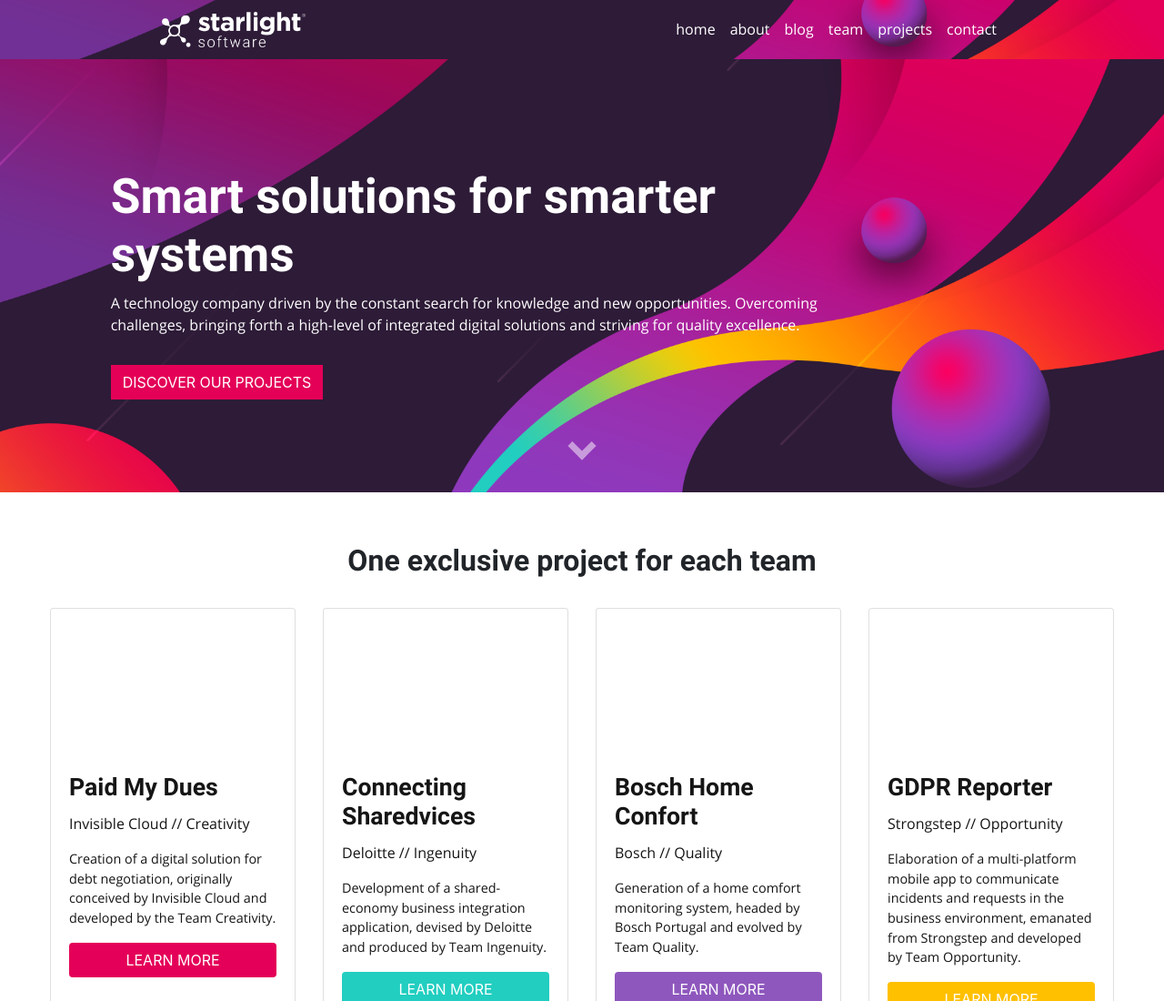
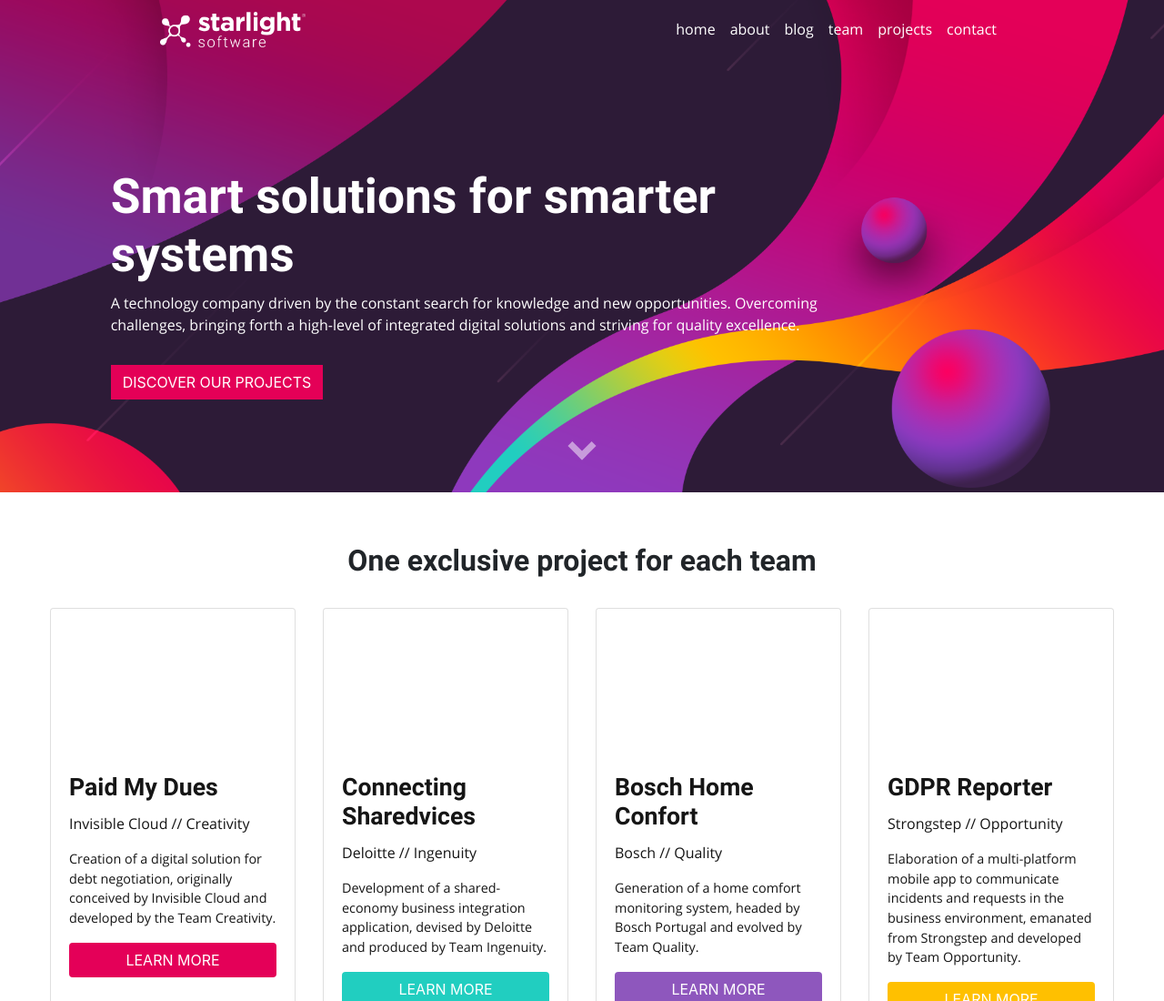
Before and after one commit to starlightsoftware/starlightsoftware.github.io, a plain HTML site: page index.html in a window 1280 px wide. Shown: the top 1100 px of the page at 91% size. Drawn offline with nearby package versions, Linux system fonts and the light colour scheme.

Commit message:
Try to fix navbar

```diff
--- a/css/main.css
+++ b/css/main.css
@@ -47,15 +47,10 @@ h1 {
   -webkit-background-size: cover;
   -moz-background-size: cover;
   -o-background-size: cover;
-  background-size: cover;
+  background-size: ;
   color: white!important;
 }
 
-#topbar .navbar {
-  background: url("../images/index_background.png")no-repeat center center fixed;
-  background-size: cover;
-
-}
 
 a.nav-link {
   color: white!important;
```
